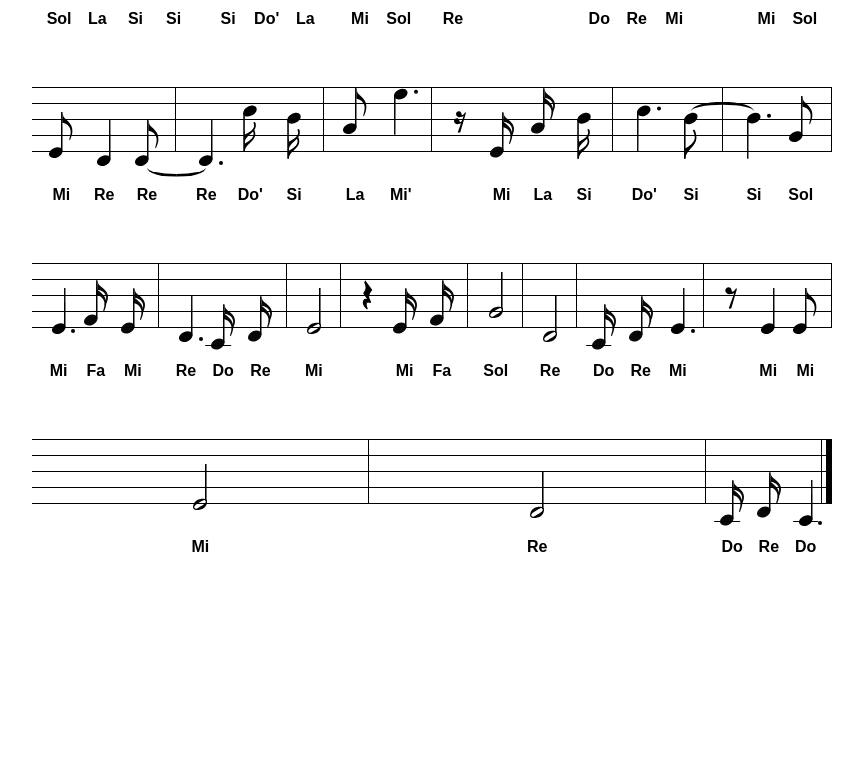
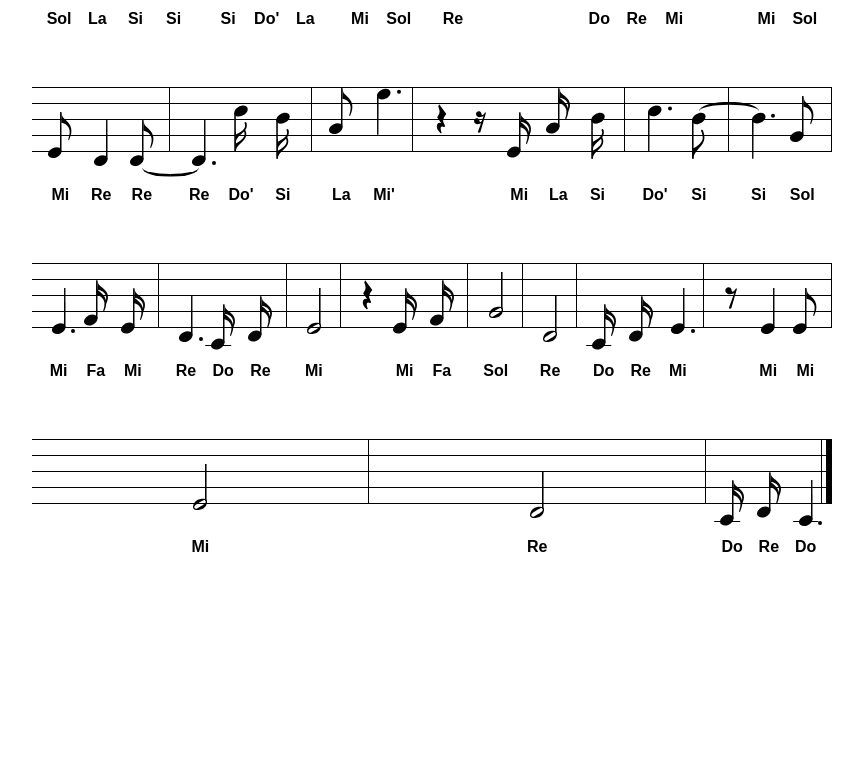
Before and after one commit to bellangerq/flute-alors, a Vue app: page / in a window 1280 px wide. Shown: the part 5457-6214 px from the top of the page, without its empty margins (208-1071 px from the left). Built offline with nearby package versions, Linux system fonts and the light colour scheme.

Commit message:
add missing reste + sources

```diff
--- a/sheets.js
+++ b/sheets.js
@@ -278,6 +278,7 @@ export default [
       { type: "note", name: "sol", value: "half", dotted: true },
     ],
   },
+  // Source: https://www.youtube.com/watch?v=GrUunXxXQ8I&t=72s
   {
     name: "Concerning hobbits",
     author: "Howard Shore",
@@ -361,6 +362,7 @@ export default [
       { type: "note", name: "si", value: "sixteenth" },
       { type: "note", name: "la", value: "eighth" },
       { type: "note", name: "mi'", value: "quarter", dotted: true },
+      { type: "rest", value: "quarter" },
       { type: "rest", value: "sixteenth" },
       { type: "note", name: "mi", value: "sixteenth" },
       { type: "note", name: "la", value: "sixteenth" },
@@ -917,6 +919,7 @@ export default [
       { type: "note", name: "sol", value: "half" },
     ],
   },
+  // Source: https://www.youtube.com/watch?v=HmRdZg8cE4A
   {
     name: "A Whole New World",
     author: "Alan Menken",
```
